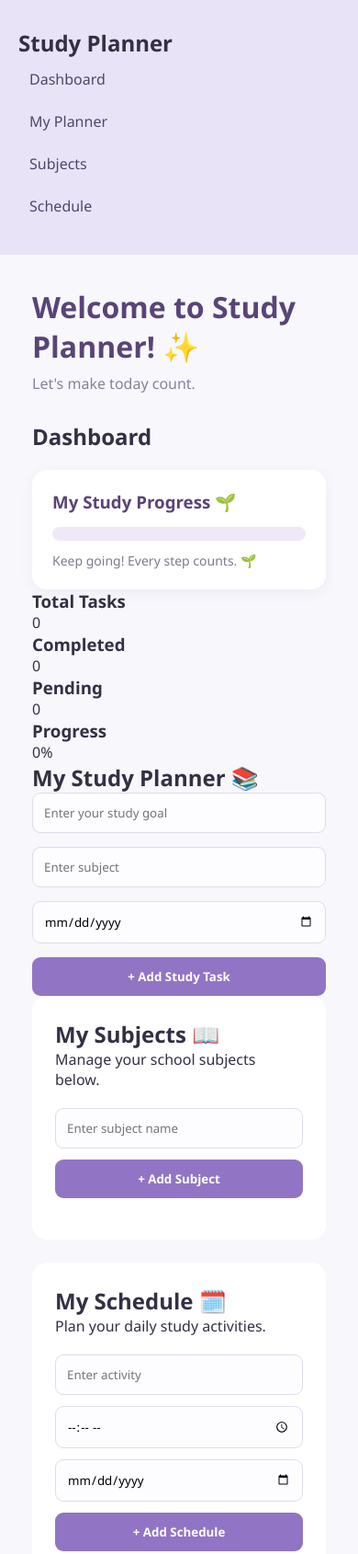
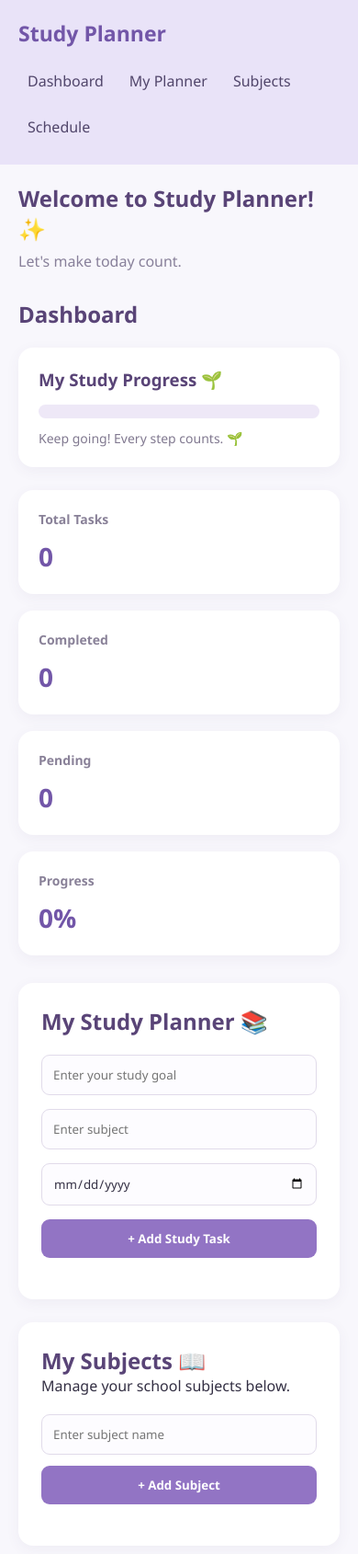
Before and after one commit to ashleyjoybayagaashley-sudo/student-study-planner, a plain HTML site: page index.html in a window 390 px wide. Shown: the top 1690 px of the page at 92% size. Drawn offline with Linux system fonts and the light colour scheme.

Commit message:
Update style.css

```diff
--- a/style.css
+++ b/style.css
@@ -7,34 +7,31 @@
 }
 
 body {
+    display: flex;
+    min-height: 100vh;
     background: #f8f7fc;
     color: #343044;
-}
-
-.container {
-    display: flex;
-    min-height: 100vh;
 }
 
 /* SIDEBAR */
 .sidebar {
     width: 240px;
+    min-height: 100vh;
+    flex-shrink: 0;
     background: #e9e3f8;
     padding: 30px 20px;
 }
 
-.logo {
+.sidebar h2 {
     color: #7256a8;
     font-size: 23px;
     margin-bottom: 40px;
 }
 
-.sidebar ul {
-    list-style: none;
-}
-
-.sidebar li {
-    margin: 15px 0;
+.sidebar nav {
+    display: flex;
+    flex-direction: column;
+    gap: 10px;
 }
 
 .sidebar a {
@@ -43,6 +40,7 @@ body {
     color: #51466b;
     padding: 12px;
     border-radius: 10px;
+    transition: 0.2s;
 }
 
 .sidebar a:hover {
@@ -52,6 +50,7 @@ body {
 /* MAIN CONTENT */
 .main-content {
     flex: 1;
+    min-width: 0;
     padding: 35px;
 }
 
@@ -68,199 +67,15 @@ header p {
     color: #88809a;
 }
 
-/* DASHBOARD CARDS */
-.stats {
-    display: grid;
-    grid-template-columns: repeat(4, 1fr);
-    gap: 18px;
-    margin-bottom: 30px;
+/* DASHBOARD */
+.dashboard {
+    margin-bottom: 25px;
 }
 
-.card {
-    background: white;
-    padding: 22px;
-    border-radius: 16px;
-    box-shadow: 0 4px 15px rgba(80, 60, 120, 0.06);
-}
-
-.card h3 {
-    font-size: 14px;
-    color: #898198;
-    margin-bottom: 12px;
-}
-
-.card p {
-    font-size: 28px;
-    font-weight: bold;
-    color: #7256a8;
-}
-
-/* PLANNER FORM */
-.planner-section {
-    background: white;
-    padding: 25px;
-    border-radius: 16px;
-    margin-bottom: 25px;
-    box-shadow: 0 4px 15px rgba(80, 60, 120, 0.06);
-}
-
-.planner-section h2 {
+.dashboard h2 {
     color: #594477;
     margin-bottom: 20px;
 }
-
-#taskForm {
-    display: grid;
-    grid-template-columns: repeat(3, 1fr);
-    gap: 15px;
-}
-
-input, select {
-    width: 100%;
-    padding: 12px;
-    border: 1px solid #e1dbea;
-    border-radius: 9px;
-    outline: none;
-    background: #fdfcff;
-}
-
-input:focus, select:focus {
-    border-color: #a58bd4;
-}
-
-button {
-    padding: 12px 18px;
-    border: none;
-    border-radius: 9px;
-    background: #9274c4;
-    color: white;
-    cursor: pointer;
-    font-weight: bold;
-}
-
-button:hover {
-    background: #7859ad;
-}
-
-/* TASK LIST */
-#taskList {
-    display: grid;
-    gap: 12px;
-}
-
-.task-item {
-    background: #f7f4fc;
-    padding: 16px;
-    border-radius: 12px;
-    border-left: 5px solid #a58bd4;
-}
-
-.task-item h3 {
-    margin-bottom: 6px;
-}
-
-.task-item p {
-    color: #817990;
-    font-size: 14px;
-}
-
-/* SUBJECTS AND SCHEDULE */
-#subjects, #schedule {
-    background: white;
-    padding: 25px;
-    border-radius: 16px;
-    margin-bottom: 25px;
-}
-
-/* MOBILE RESPONSIVE */
-@media (max-width: 800px) {
-    .container {
-        flex-direction: column;
-    }
-
-    .sidebar {
-        width: 100%;
-    }
-
-    .stats {
-        grid-template-columns: repeat(2, 1fr);
-    }
-
-    #taskForm {
-        grid-template-columns: 1fr;
-    }
-}
-
-
-/* SUBJECTS SECTION */
-#subjectForm {
-    display: flex;
-    gap: 12px;
-    margin: 20px 0;
-}
-
-#subjectList {
-    display: grid;
-    grid-template-columns: repeat(auto-fit, minmax(180px, 1fr));
-    gap: 15px;
-}
-
-.subject-card {
-    background: #f0eafa;
-    padding: 18px;
-    border-radius: 12px;
-    color: #594477;
-    font-weight: bold;
-}
-
-@media (max-width: 600px) {
-    #subjectForm {
-        flex-direction: column;
-    }
-}
-
-
-/* SCHEDULE SECTION */
-#scheduleForm {
-    display: grid;
-    grid-template-columns: repeat(3, 1fr);
-    gap: 12px;
-    margin: 20px 0;
-}
-
-#scheduleList {
-    display: grid;
-    gap: 12px;
-}
-
-.schedule-card {
-    background: #f0eafa;
-    padding: 18px;
-    border-radius: 12px;
-    border-left: 5px solid #9274c4;
-    display: flex;
-    justify-content: space-between;
-    align-items: center;
-    gap: 12px;
-}
-
-.schedule-card p {
-    color: #817990;
-    font-size: 14px;
-    margin-top: 5px;
-}
-
-@media (max-width: 600px) {
-    #scheduleForm {
-        grid-template-columns: 1fr;
-    }
-
-    .schedule-card {
-        flex-direction: column;
-        align-items: flex-start;
-    }
-}
-
 
 /* PROGRESS BAR */
 .progress-section {
@@ -268,6 +83,7 @@ button:hover {
     padding: 22px;
     border-radius: 16px;
     margin-top: 20px;
+    margin-bottom: 25px;
     box-shadow: 0 4px 15px rgba(80, 60, 120, 0.06);
 }
 
@@ -297,3 +113,234 @@ button:hover {
     color: #817990;
     font-size: 14px;
 }
+
+/* DASHBOARD CARDS */
+.stats-container {
+    display: grid;
+    grid-template-columns: repeat(4, minmax(0, 1fr));
+    gap: 18px;
+    margin-bottom: 30px;
+}
+
+.stat-card {
+    background: white;
+    padding: 22px;
+    border-radius: 16px;
+    box-shadow: 0 4px 15px rgba(80, 60, 120, 0.06);
+}
+
+.stat-card h3 {
+    font-size: 14px;
+    color: #898198;
+    margin-bottom: 12px;
+}
+
+.stat-card p {
+    font-size: 28px;
+    font-weight: bold;
+    color: #7256a8;
+}
+
+/* PLANNER */
+.planner {
+    background: white;
+    padding: 25px;
+    border-radius: 16px;
+    margin-bottom: 25px;
+    box-shadow: 0 4px 15px rgba(80, 60, 120, 0.06);
+}
+
+.planner h2 {
+    color: #594477;
+    margin-bottom: 20px;
+}
+
+/* FORMS */
+#taskForm {
+    display: grid;
+    grid-template-columns: repeat(3, minmax(0, 1fr));
+    gap: 15px;
+}
+
+input,
+select {
+    width: 100%;
+    padding: 12px;
+    border: 1px solid #e1dbea;
+    border-radius: 9px;
+    outline: none;
+    background: #fdfcff;
+    color: #343044;
+}
+
+input:focus,
+select:focus {
+    border-color: #a58bd4;
+}
+
+button {
+    padding: 12px 18px;
+    border: none;
+    border-radius: 9px;
+    background: #9274c4;
+    color: white;
+    cursor: pointer;
+    font-weight: bold;
+    transition: 0.2s;
+}
+
+button:hover {
+    background: #7859ad;
+}
+
+/* TASK LIST */
+#taskList {
+    display: grid;
+    gap: 12px;
+    margin-top: 20px;
+}
+
+.task-item {
+    background: #f7f4fc;
+    padding: 16px;
+    border-radius: 12px;
+    border-left: 5px solid #a58bd4;
+}
+
+.task-item h3 {
+    margin-bottom: 6px;
+}
+
+.task-item p {
+    color: #817990;
+    font-size: 14px;
+}
+
+/* SUBJECTS AND SCHEDULE */
+#subjects,
+#schedule {
+    background: white;
+    padding: 25px;
+    border-radius: 16px;
+    margin-bottom: 25px;
+    box-shadow: 0 4px 15px rgba(80, 60, 120, 0.06);
+}
+
+#subjects h2,
+#schedule h2 {
+    color: #594477;
+}
+
+/* SUBJECTS SECTION */
+#subjectForm {
+    display: flex;
+    gap: 12px;
+    margin: 20px 0;
+}
+
+#subjectList {
+    display: grid;
+    grid-template-columns: repeat(auto-fit, minmax(180px, 1fr));
+    gap: 15px;
+}
+
+.subject-card {
+    background: #f0eafa;
+    padding: 18px;
+    border-radius: 12px;
+    color: #594477;
+    font-weight: bold;
+}
+
+/* SCHEDULE SECTION */
+#scheduleForm {
+    display: grid;
+    grid-template-columns: repeat(3, minmax(0, 1fr));
+    gap: 12px;
+    margin: 20px 0;
+}
+
+#scheduleList {
+    display: grid;
+    gap: 12px;
+}
+
+.schedule-card {
+    background: #f0eafa;
+    padding: 18px;
+    border-radius: 12px;
+    border-left: 5px solid #9274c4;
+    display: flex;
+    justify-content: space-between;
+    align-items: center;
+    gap: 12px;
+}
+
+.schedule-card p {
+    color: #817990;
+    font-size: 14px;
+    margin-top: 5px;
+}
+
+/* TABLET RESPONSIVE */
+@media (max-width: 1000px) {
+    .stats-container {
+        grid-template-columns: repeat(2, minmax(0, 1fr));
+    }
+}
+
+/* MOBILE RESPONSIVE */
+@media (max-width: 800px) {
+    body {
+        flex-direction: column;
+    }
+
+    .sidebar {
+        width: 100%;
+        min-height: auto;
+        padding: 20px;
+    }
+
+    .sidebar h2 {
+        margin-bottom: 15px;
+    }
+
+    .sidebar nav {
+        flex-direction: row;
+        flex-wrap: wrap;
+        gap: 8px;
+    }
+
+    .sidebar a {
+        padding: 10px;
+    }
+
+    .main-content {
+        padding: 20px;
+    }
+
+    #taskForm,
+    #scheduleForm {
+        grid-template-columns: 1fr;
+    }
+}
+
+/* SMALL MOBILE */
+@media (max-width: 600px) {
+    .stats-container {
+        grid-template-columns: 1fr;
+    }
+
+    #subjectForm {
+        flex-direction: column;
+    }
+
+    .schedule-card {
+        flex-direction: column;
+        align-items: flex-start;
+    }
+
+    header h1 {
+        font-size: 24px;
+    }
+}
```
